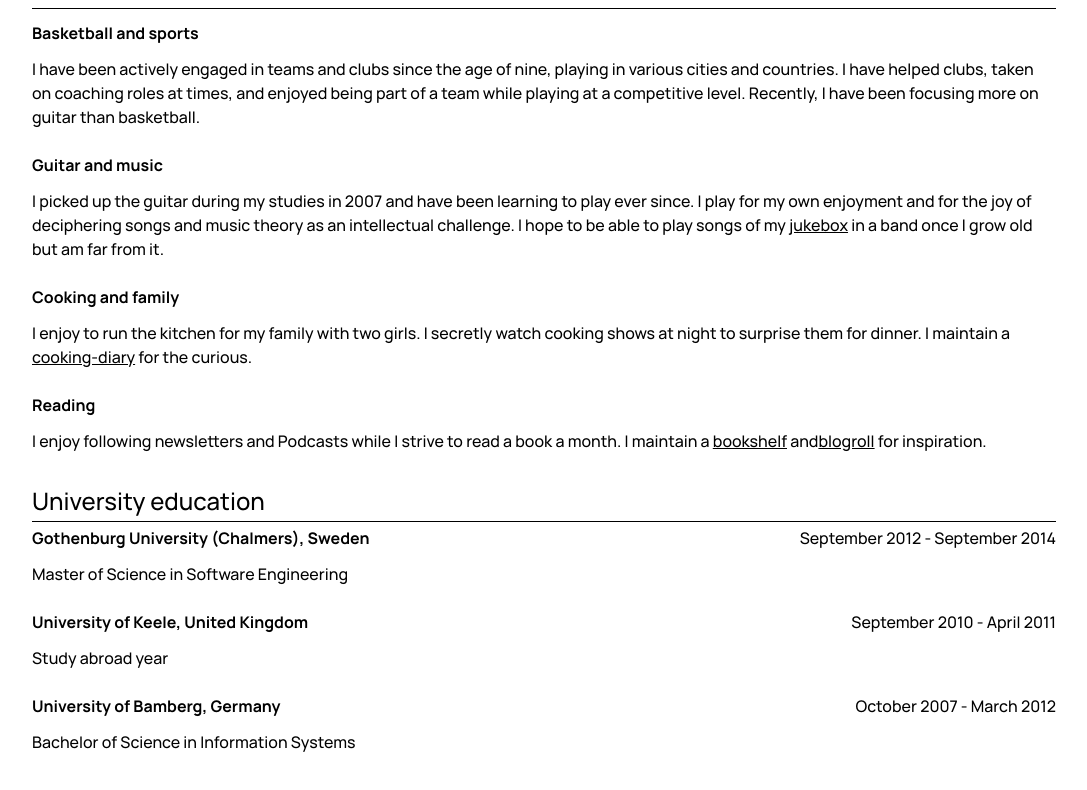
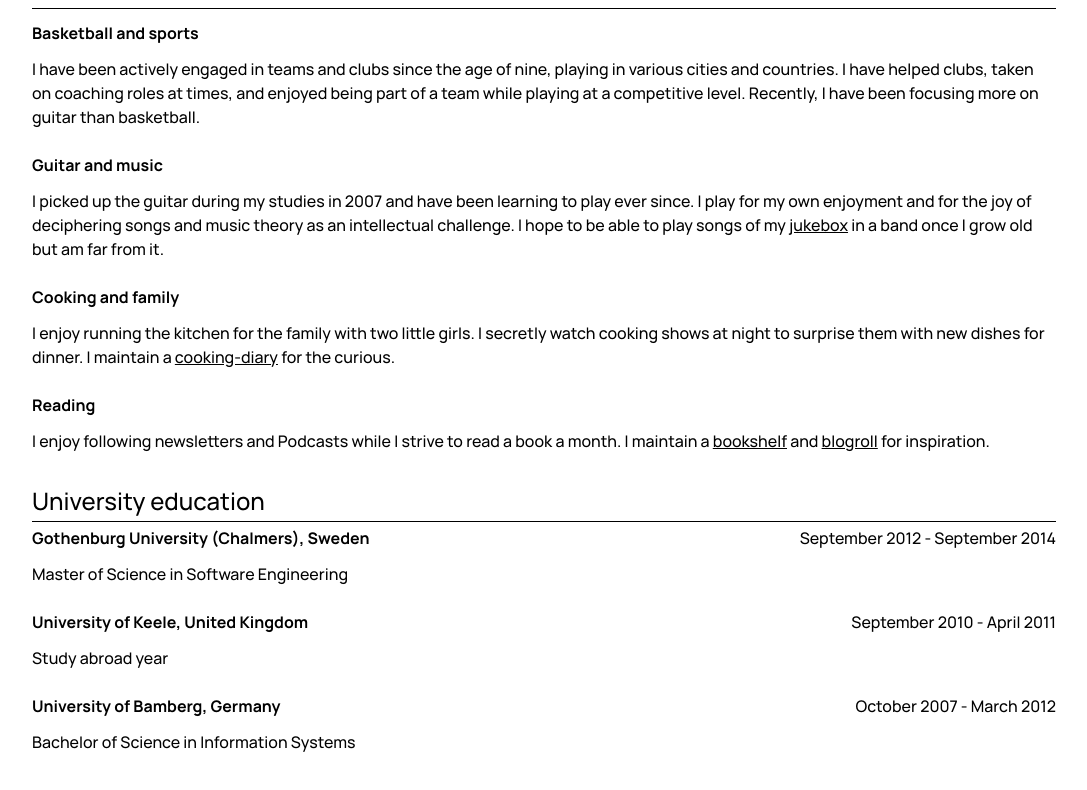
Before and after one commit to tdeekens/tdeekens.name, a Next.js app: page /curriculum-vitae in a window 1280 px wide. Shown: the part 8106-8896 px from the top of the page, without its empty margins (96-1183 px from the left). Built offline with nearby package versions, Linux system fonts and the light colour scheme.

Commit message:
feat: improve hobbies

```diff
--- a/pages/curriculum-vitae.tsx
+++ b/pages/curriculum-vitae.tsx
@@ -1123,8 +1123,9 @@ const CurriculumVitae: NextPage = () => (
       <article className="py-2">
         <Text.Headline as="h3">Cooking and family</Text.Headline>
         <Text.Paragraph>
-          I enjoy to run the kitchen for my family with two girls. I secretly
-          watch cooking shows at night to surprise them for dinner. I maintain a{' '}
+          I enjoy running the kitchen for the family with two little girls. I
+          secretly watch cooking shows at night to surprise them with new dishes
+          for dinner. I maintain a{' '}
           <InternalLink href="/cooking-diary">cooking-diary</InternalLink> for
           the curious.
         </Text.Paragraph>
@@ -1134,7 +1135,7 @@ const CurriculumVitae: NextPage = () => (
         <Text.Paragraph>
           I enjoy following newsletters and Podcasts while I strive to read a
           book a month. I maintain a{' '}
-          <InternalLink href="/bookshelf">bookshelf</InternalLink> and
+          <InternalLink href="/bookshelf">bookshelf</InternalLink> and{' '}
           <InternalLink href="/blogroll">blogroll</InternalLink> for
           inspiration.
         </Text.Paragraph>
```
